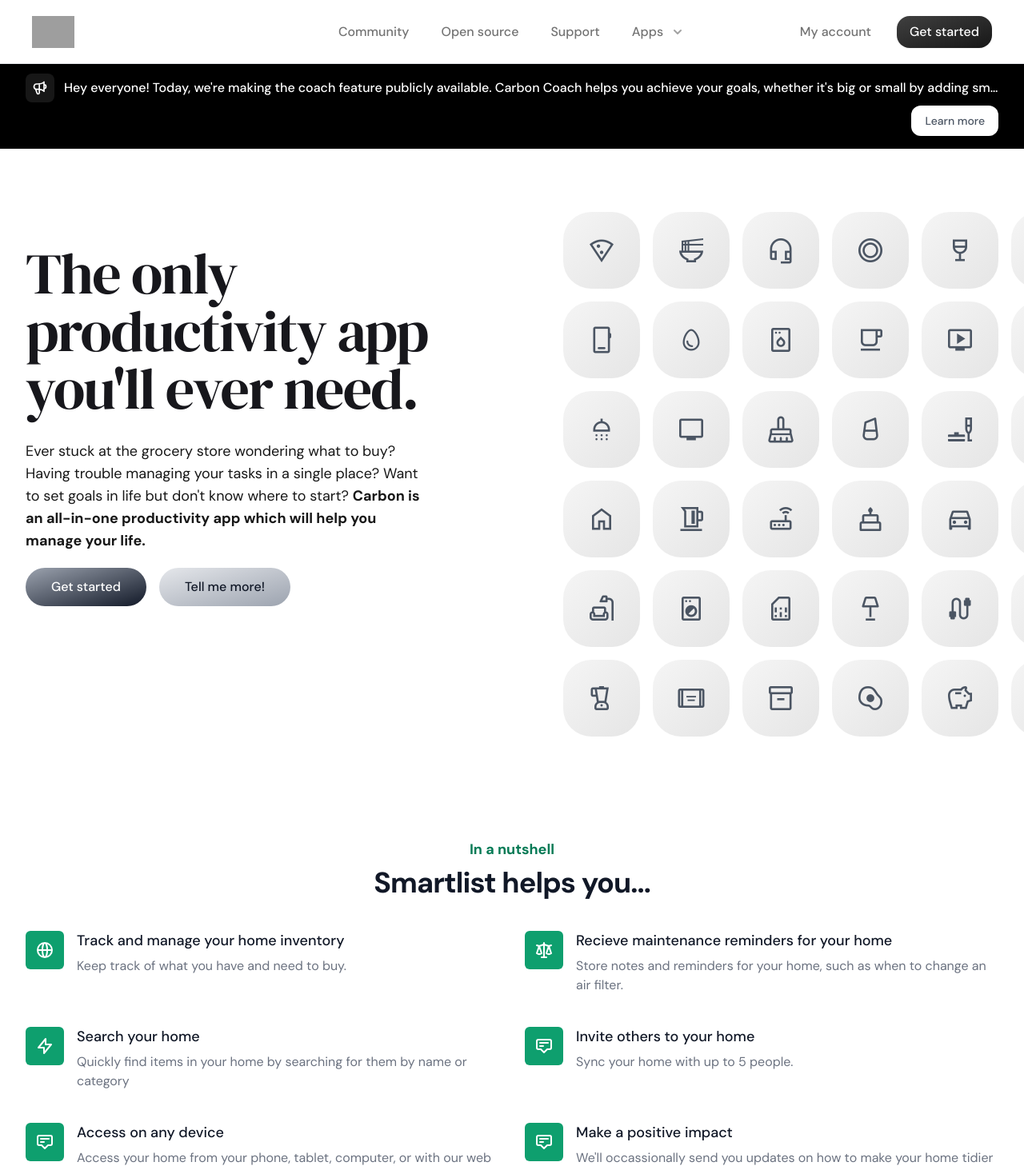
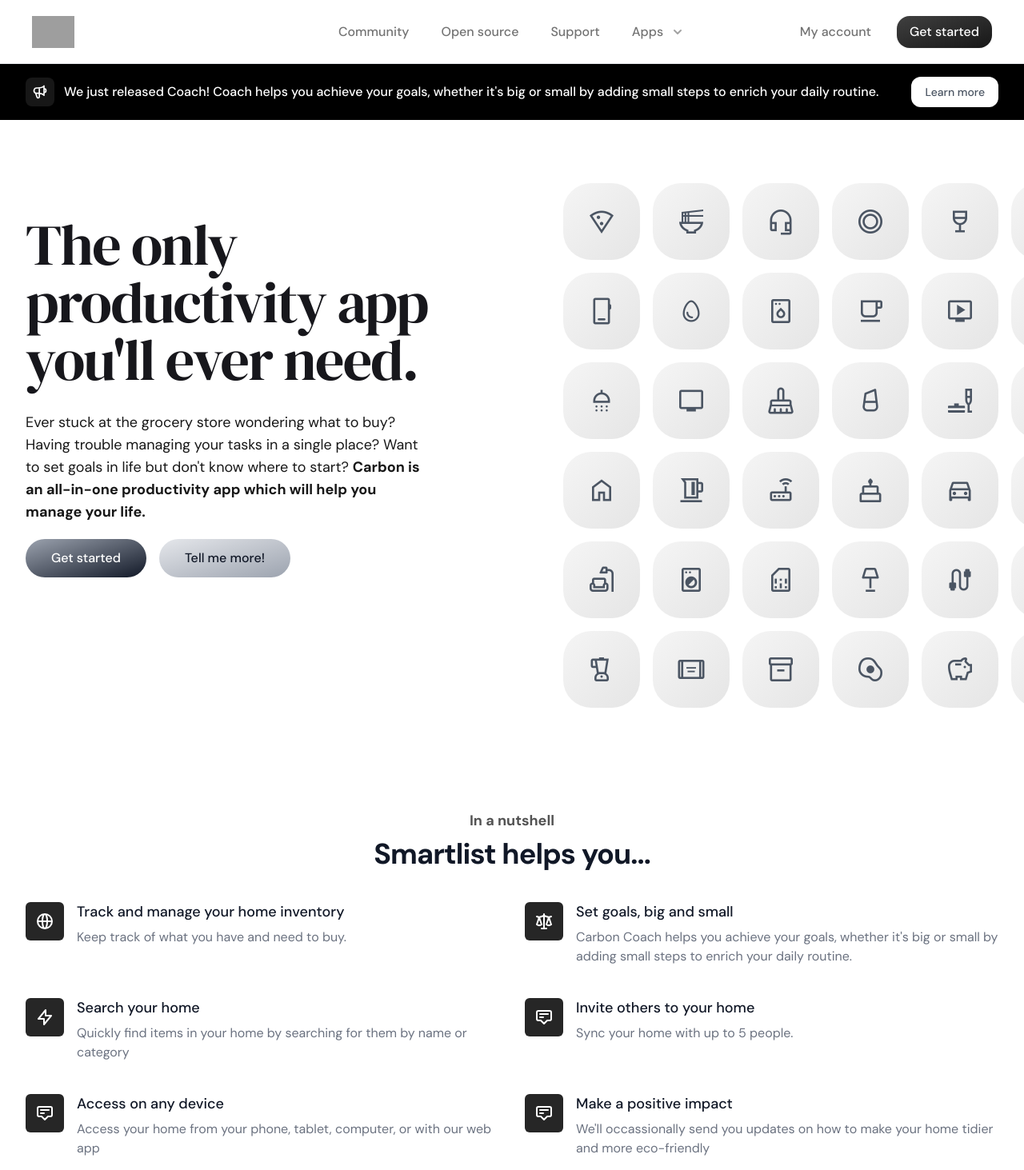
Before and after one commit to Dysperse/Homepage, a Next.js app: page / in a window 1280 px wide. Shown: the top 1463 px of the page at 80% size. Built offline with nearby package versions, Linux system fonts and the light colour scheme; grey boxes are pictures that could not be loaded.

Commit message:
update Announcement.tsx and Features.tsx

```diff
--- a/components/Announcement.tsx
+++ b/components/Announcement.tsx
@@ -4,7 +4,7 @@ import { SpeakerphoneIcon } from "@heroicons/react/outline";
 export function Announcement() {
   return (
     <div className="max-w-[100vw] text-ellipsis overflow-hidden bg-black mt-20">
-      <div className="max-w-7xl mx-auto py-3 px-3 sm:px-6 lg:px-8">
+      <div className="max-w-8xl mx-auto py-3 px-3 sm:px-6 lg:px-8">
         <div className="flex items-center justify-between flex-wrap">
           <div className="flex-1 flex items-center max-w-[100%]">
             <span className="flex p-2 rounded-lg bg-neutral-900">
@@ -15,10 +15,9 @@ export function Announcement() {
             </span>
             <p className="ml-3 truncate text-ellipsis max-w-[100%] overflow-hidden font-medium text-white max-w-full">
               {" "}
-              Hey everyone! Today, we&apos;re making the coach feature publicly
-              available. Carbon Coach helps you achieve your goals, whether
-              it&apos;s big or small by adding small steps to enrich your daily
-              routine.
+              We just released Coach! Coach helps you achieve your goals,
+              whether it&apos;s big or small by adding small steps to enrich
+              your daily routine.
             </p>
           </div>
           <div className="order-3 mt-2 ml-auto flex-shrink-0 w-full sm:order-2 sm:mt-0 sm:w-auto">
--- a/components/Features.tsx
+++ b/components/Features.tsx
@@ -13,9 +13,9 @@ const features = [
     icon: GlobeAltIcon,
   },
   {
-    name: "Recieve maintenance reminders for your home",
+    name: "Set goals, big and small",
     description:
-      "Store notes and reminders for your home, such as when to change an air filter.",
+      "Carbon Coach helps you achieve your goals, whether it's big or small by adding small steps to enrich your daily routine.",
     icon: ScaleIcon,
   },
   {
@@ -47,7 +47,7 @@ export function Features() {
     <div className="py-12 bg-white" id="/features">
       <div className="max-w-7xl mx-auto px-4 sm:px-6 lg:px-8">
         <div className="lg:text-center">
-          <h2 className="text-lg text-green-600 font-semibold">
+          <h2 className="text-lg text-neutral-600 font-semibold">
             In a nutshell
           </h2>
           <p className="mt-2 text-3xl leading-8 font-bold tracking-tight text-gray-900 sm:text-4xl sm:tracking-tight">
@@ -60,7 +60,7 @@ export function Features() {
             {features.map((feature) => (
               <div key={feature.name} className="relative">
                 <dt>
-                  <div className="absolute flex items-center justify-center h-12 w-12 rounded-md bg-green-500 text-white">
+                  <div className="absolute flex items-center justify-center h-12 w-12 rounded-md bg-neutral-800 text-white">
                     <feature.icon className="h-6 w-6" aria-hidden="true" />
                   </div>
                   <p className="ml-16 text-lg leading-6 font-medium text-gray-900">
```
